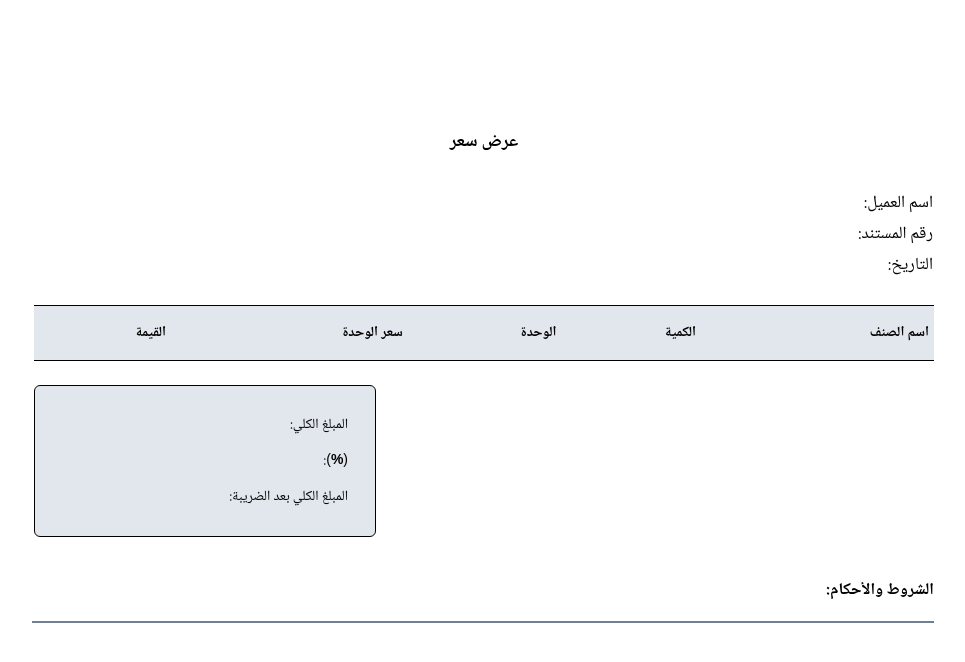
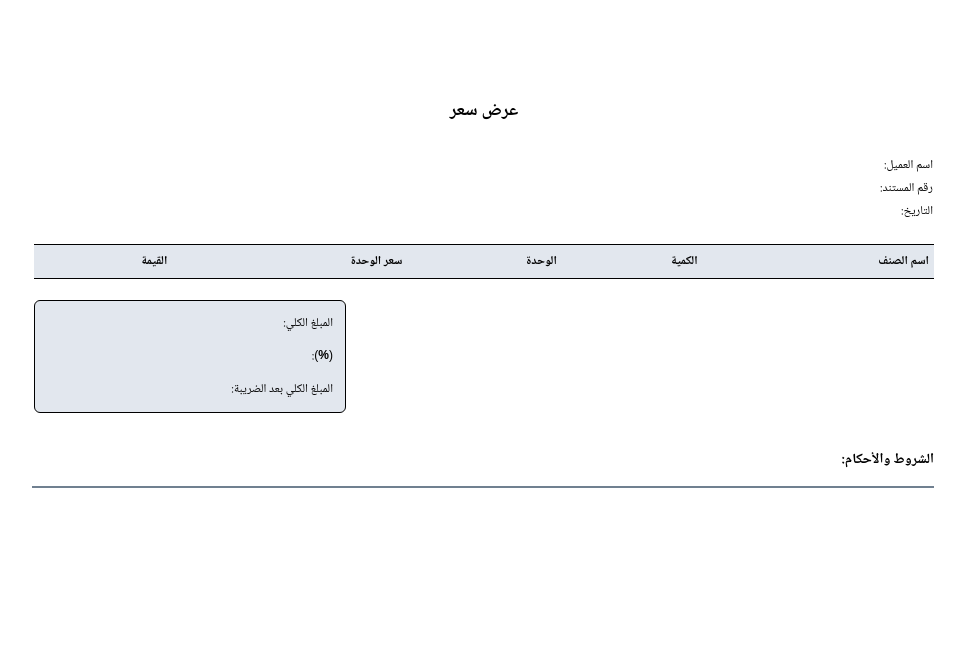
Before and after one commit to walidzakaria/carby, a Django app: template templates/reports/quotation.html in a window 1280 px wide. Shown: the top 662 px of the page, without its empty margins (156-1121 px from the left). Run offline with Django 5.2, Linux system fonts and the light colour scheme; the template is opened without the code that fills it, so the values that code supplies are empty; parts of the project's set-up code (start-up, migrations or seed data) failed here and were passed over.

Commit message:
change the size

```diff
--- a/templates/reports/quotation.html
+++ b/templates/reports/quotation.html
@@ -15,7 +15,7 @@
       text-align: right;
       print-color-adjust: {{ show_template|yesno:'exact,unset' }};
       -webkit-print-color-adjust: {{ show_template|yesno:'exact,unset' }};
-      font-size: 14px;
+      font-size: 12px;
       padding: 0;
       max-width: 900px;
       margin: 0 auto;
@@ -44,13 +44,13 @@
     }
 
     .main-table th {
-      padding: 15px 5px;
+      padding: 6px 5px;
       border-bottom: 1px solid black;
       border-top: 1px solid black;
     }
 
     .main-table td {
-      padding: 8px 5px;
+      padding: 2px 5px;
     }
 
     .sub-row {
@@ -70,7 +70,7 @@
       width: 100%;
     }
     .ending-label {
-      padding: 20px;
+      padding: 5px;
       border-radius: 6px;
       background-color: rgb(226, 231, 238);;
       max-width: 300px;
@@ -83,7 +83,7 @@
     }
     @media print {
       body {
-        padding: 20px;
+        padding: 10px;
         max-width: 100%;
         margin: 30px;
       }
@@ -94,7 +94,7 @@
     }
 
     .conditions ul {
-      font-size: 15px;
+      font-size: 11px;
     }
   </style>
 </head>
@@ -123,12 +123,12 @@
 
   </table>
   {% if not show_template %}
-  <h1 style="margin-top: -80px; text-align: center; font-size: 18px;">عرض سعر</h1>
+  <h1 style="margin-top: -100px; text-align: center; font-size: 18px;">عرض سعر</h1>
   <h2 style="margin-top: -10px; text-align: center; font-size: 18px; font-weight: normal;">{{ name }}</h2>
   {% endif %}
 
   <br>
-  <table style="border-collapse: collapse; font-size: 17px;" class="full-width">
+  <table style="border-collapse: collapse; font-size: 12px;" class="full-width">
     <tr><th width="100px"></th><th></th></td>
     <tr>
       <td>اسم العميل:</td>
```
